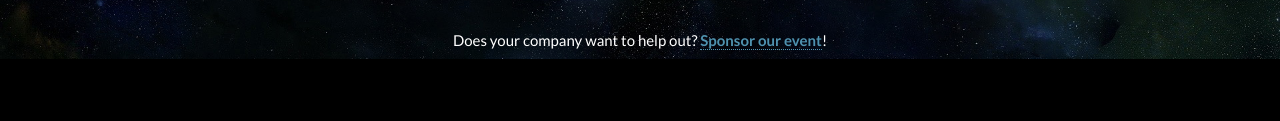
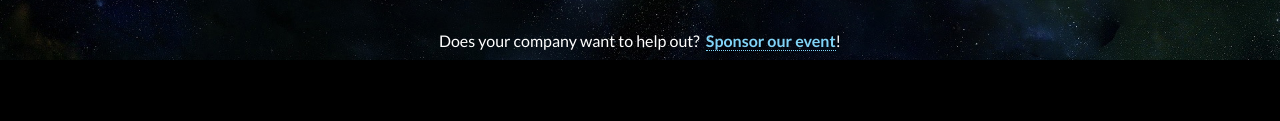
Before and after one commit to utdlug/HackTheComet, a plain HTML site: page index.html in a window 1280 px wide. In both pictures the pointer is over the link "Sponsor our event". Shown: the part 676-797 px from the top of the page. Drawn offline with Linux system fonts and the light colour scheme.

Commit message:
Increased font size

```diff
--- a/assets/css/style.css
+++ b/assets/css/style.css
@@ -148,6 +148,7 @@ color: #b7cbd3;
 h5 {
 margin-top: -15px;
 color: #fff;
+font-size: 16px;
 }
 
 a.sponsor {
@@ -158,6 +159,6 @@ color: #fff;
 }
 
 a.sponsor:hover{
-border-bottom: 1px dotted #4F92AF;
-color: #4F92AF;
+border-bottom: 1px dotted #81d3f6;
+color: #81d3f6;
 }
--- a/index.html
+++ b/index.html
@@ -19,7 +19,7 @@
                         <a href="#details" class="btn btn-primary">Learn more</a> &nbsp;
                         <a href="https://docs.google.com/forms/d/1dWc0iNClYHMUKMqSFtETDYgUpv595OFCJGIgyXI_AUc/viewform" class="btn btn-danger">Sign up</a>
                         <h5>
-                        Does your company want to help out? <a href="https://docs.google.com/forms/d/1hDlH7wx21sTMYGFuLNkTq7gq4eDtbZ2XnAmGfgv-z2o/viewform" class="sponsor">Sponsor our event</a>!</h5>
+                        Does your company want to help out? &nbsp;<a href="https://docs.google.com/forms/d/1hDlH7wx21sTMYGFuLNkTq7gq4eDtbZ2XnAmGfgv-z2o/viewform" class="sponsor">Sponsor our event</a>!</h5>
                     </div>
                 </div>
             </div>
```
